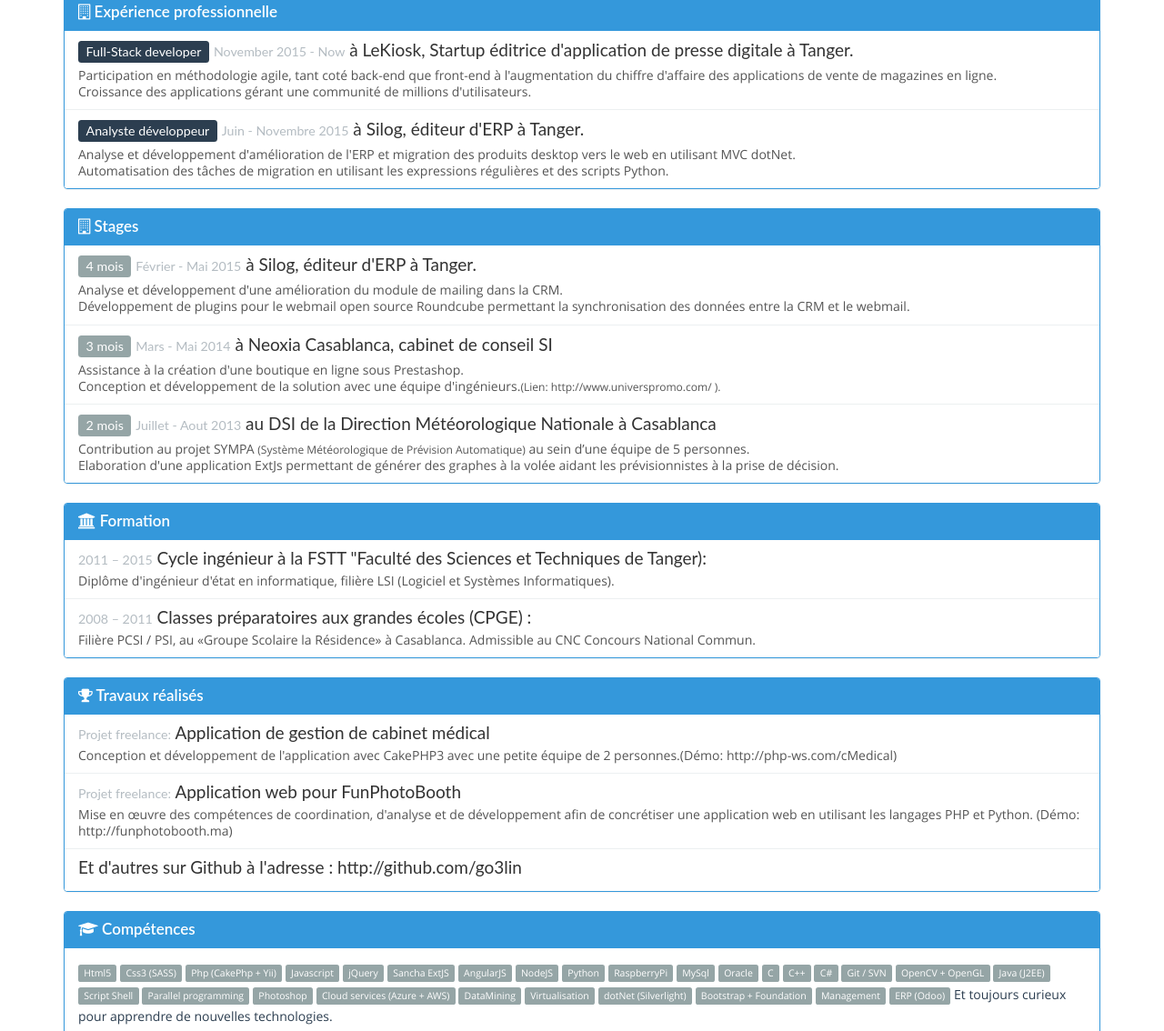
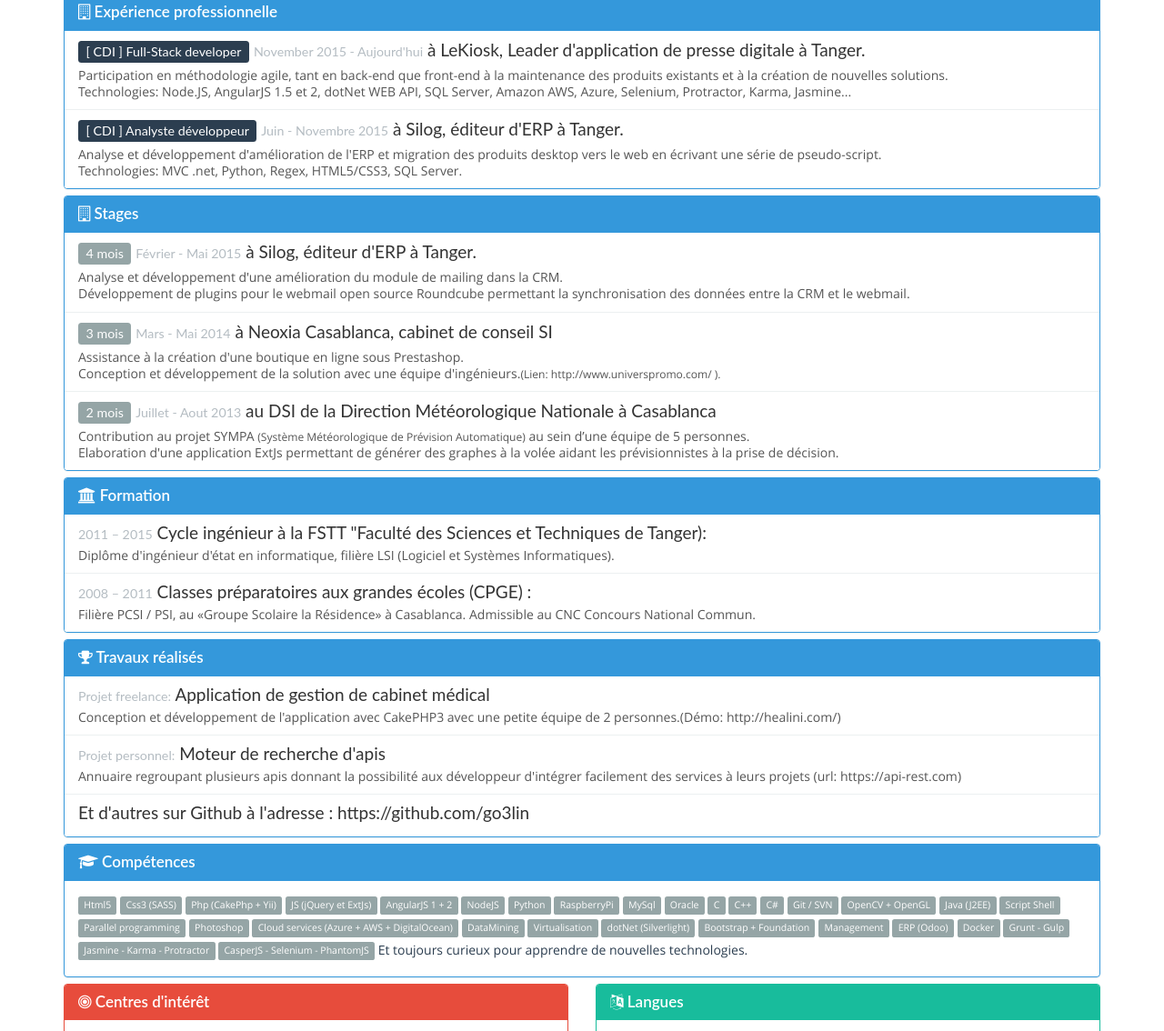
Before and after one commit to GO3LIN/CV, a plain HTML site: page index.html in a window 1280 px wide. Shown: the part 303-1437 px from the top of the page at 91% size. Drawn offline with Linux system fonts and the light colour scheme; files whose address does not match are found by name.

Commit message:
Updating both versions

```diff
--- a/index.html
+++ b/index.html
@@ -1,4 +1,3 @@
-
 <!doctype html>
 <html class="no-js" lang="fr">
   <head>
@@ -32,7 +31,7 @@ Permis A et B
   			</div>
   			<div class="col-xs-6 title">
   				<br>
-  				<h1>Full-Stack Developer<br><small>Développement et maintenance d'APIs</small></h1>
+  				<h1>Full-Stack web developer<br><small>Software craftsmanship</small></h1>
   			</div>
   			<div class="picture">
   				<img src="portrait.jpg">
@@ -62,17 +61,17 @@ Permis A et B
 
 		            <div class="list-group">
 			            <a href="https://www.lekiosk.com/" class="list-group-item">
-			              <h4 class="list-group-item-heading"><span class="label label-primary">Full-Stack developer</span> <small>November 2015 - Now</small> à LeKiosk, Startup éditrice d'application de presse digitale à Tanger.</h4>
+			              <h4 class="list-group-item-heading"><span class="label label-primary">[ CDI ] Full-Stack developer</span> <small>November 2015 - Aujourd'hui</small> à LeKiosk, Leader d'application de presse digitale à Tanger.</h4>
 			              <p class="list-group-item-text">
-			              	Participation en méthodologie agile, tant coté back-end que front-end à l'augmentation du chiffre d'affaire des applications de vente de magazines en ligne.<br>
-			              	Croissance des applications gérant une communité de millions d'utilisateurs.
+			              	Participation en méthodologie agile, tant en back-end que front-end à la maintenance des produits existants et à la création de nouvelles solutions.<br>
+			              	Technologies: Node.JS, AngularJS 1.5 et 2, dotNet WEB API, SQL Server, Amazon AWS, Azure, Selenium, Protractor, Karma, Jasmine...
 			              </p>
 			            </a>
 			            <a href="#" class="list-group-item">
-			              <h4 class="list-group-item-heading"><span class="label label-primary">Analyste développeur</span> <small>Juin - Novembre 2015</small> à Silog, éditeur d'ERP à Tanger.</h4>
+			              <h4 class="list-group-item-heading"><span class="label label-primary">[ CDI ] Analyste développeur</span> <small>Juin - Novembre 2015</small> à Silog, éditeur d'ERP à Tanger.</h4>
 			              <p class="list-group-item-text">
-			              	Analyse et développement d'amélioration de l'ERP et migration des produits desktop vers le web en utilisant MVC dotNet.<br>
-			              	Automatisation des tâches de migration en utilisant les expressions régulières et des scripts Python.
+			              	Analyse et développement d'amélioration de l'ERP et migration des produits desktop vers le web en écrivant une série de pseudo-script.<br>
+			             	Technologies: MVC .net, Python, Regex, HTML5/CSS3, SQL Server.
 			              </p>
 			            </a>
 			        </div>
@@ -147,15 +146,15 @@ Permis A et B
 			            <a href="#" class="list-group-item">
 			              <h4 class="list-group-item-heading"><small>Projet freelance:</small> Application de gestion de cabinet médical</h4>
 			              <p class="list-group-item-text">
-			              	Conception et développement de l'application avec CakePHP3 avec une petite équipe de 2 personnes.(Démo: http://php-ws.com/cMedical)<br>
+			              	Conception et développement de l'application avec CakePHP3 avec une petite équipe de 2 personnes.(Démo: http://healini.com/)<br>
 			              </p>
 			            </a>
 			            <a href="#" class="list-group-item">
-			              <h4 class="list-group-item-heading"><small>Projet freelance:</small> Application web pour FunPhotoBooth</h4>
-			              <p class="list-group-item-text">Mise en œuvre des compétences de coordination, d'analyse et de développement afin de concrétiser une application web en utilisant les langages PHP et Python. (Démo: http://funphotobooth.ma)</p>
+			              <h4 class="list-group-item-heading"><small>Projet personnel:</small> Moteur de recherche d'apis</h4>
+			              <p class="list-group-item-text">Annuaire regroupant plusieurs apis donnant la possibilité aux développeur d'intégrer facilement des services à leurs projets (url: https://api-rest.com)</p>
 			            </a>
 			            <a href="#" class="list-group-item">
-			              <h4 class="list-group-item-heading">Et d'autres sur Github à l'adresse : http://github.com/go3lin</h4>
+			              <h4 class="list-group-item-heading">Et d'autres sur Github à l'adresse : https://github.com/go3lin</h4>
 			            </a>
 		            </div>
 
@@ -171,13 +170,11 @@ Permis A et B
 		              <h3 class="panel-title"><i class="fa fa-graduation-cap"></i> Compétences</h3>
 		            </div>
 		            <div class="panel-body">
-		            	<span class="label label-default">Html5</span>
+						<span class="label label-default">Html5</span>
 		            	<span class="label label-default">Css3 (SASS)</span>
 		            	<span class="label label-default">Php (CakePhp + Yii)</span>
-		            	<span class="label label-default">Javascript</span>
-		            	<span class="label label-default">jQuery</span>
-		            	<span class="label label-default">Sancha ExtJS</span>
-		            	<span class="label label-default">AngularJS</span>
+		            	<span class="label label-default">JS (jQuery et ExtJs)</span>
+		            	<span class="label label-default">AngularJS 1 + 2</span>
 		            	<span class="label label-default">NodeJS</span>
 		            	<span class="label label-default">Python</span>
 		            	<span class="label label-default">RaspberryPi</span>
@@ -192,13 +189,17 @@ Permis A et B
 		            	<span class="label label-default">Script Shell</span>
 		            	<span class="label label-default">Parallel programming</span>
 		            	<span class="label label-default">Photoshop</span>
-		            	<span class="label label-default">Cloud services (Azure + AWS)</span>
+		            	<span class="label label-default">Cloud services (Azure + AWS + DigitalOcean)</span>
 		            	<span class="label label-default">DataMining</span>
 		            	<span class="label label-default">Virtualisation</span>
 		            	<span class="label label-default">dotNet (Silverlight)</span>
 		            	<span class="label label-default">Bootstrap + Foundation</span>
 		            	<span class="label label-default">Management</span>
 		            	<span class="label label-default">ERP (Odoo)</span>
+		            	<span class="label label-default">Docker</span>
+		            	<span class="label label-default">Grunt - Gulp</span>
+		            	<span class="label label-default">Jasmine - Karma - Protractor</span>
+		            	<span class="label label-default">CasperJS - Selenium - PhantomJS</span>
 
 		            		Et toujours curieux pour apprendre de nouvelles technologies.
 
--- a/style.css
+++ b/style.css
@@ -12,7 +12,8 @@ body {
 	font-family: "OpenSans";
 	font-size: 14px;
 }
-.container {
+.container .panel{
+	margin-bottom: 7px;
 }
 .title {
 	text-align: center;
```
Also changed, not shown: indexEn.html (+6 -6 lines).
